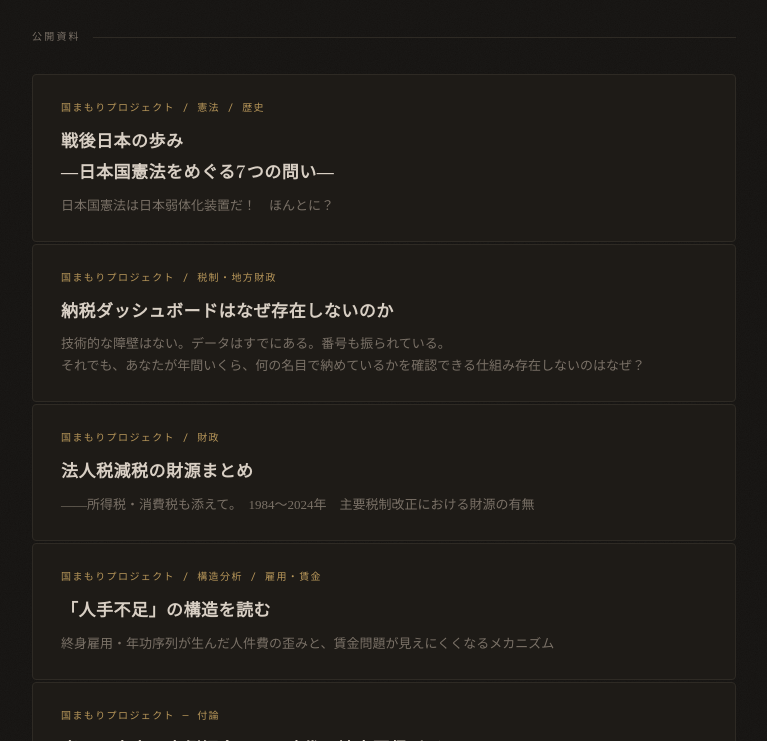
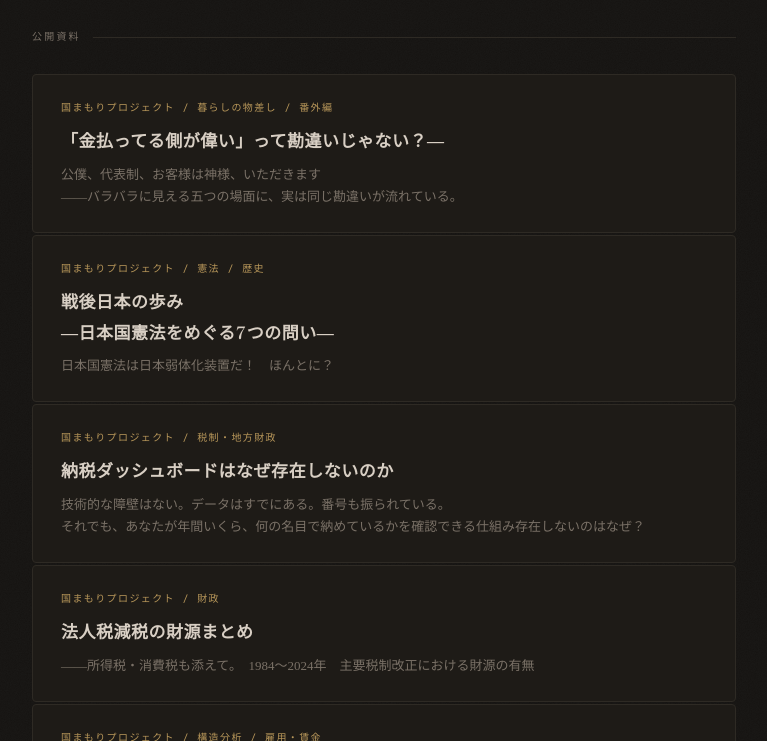
Before and after one commit to maskedrider88/maskedrider88.github.io, a Jekyll site: the page index.html, which Jekyll copies as it is, in a window 1280 px wide and 900 px high, scrolled down 374 px, cut to the strip 159-900 px from the top of the window. Shown: the whole strip, without its empty margins (256-1023 px from the left). Built offline with Jekyll 4.4.1, drawn with Linux system fonts in a browser that asks for light colours; some web fonts are replaced.

Commit message:
Update index.html

```diff
--- a/index.html
+++ b/index.html
@@ -235,6 +235,12 @@
       <div class="card-list">
 
         <a class="card" href="sengo_nihon.html">
+          <p class="card-tag">国まもりプロジェクト / 暮らしの物差し / 番外編</p>
+          <p class="card-title">「金払ってる側が偉い」って勘違いじゃない？―</p>
+          <p class="card-desc">公僕、代表制、お客様は神様、いただきます<br>——バラバラに見える五つの場面に、実は同じ勘違いが流れている。</p>
+        </a>
+
+        <a class="card" href="sengo_nihon.html">
           <p class="card-tag">国まもりプロジェクト / 憲法 / 歴史</p>
           <p class="card-title">戦後日本の歩み<br>―日本国憲法をめぐる7つの問い―</p>
           <p class="card-desc">日本国憲法は日本弱体化装置だ！　ほんとに？</p>
```
